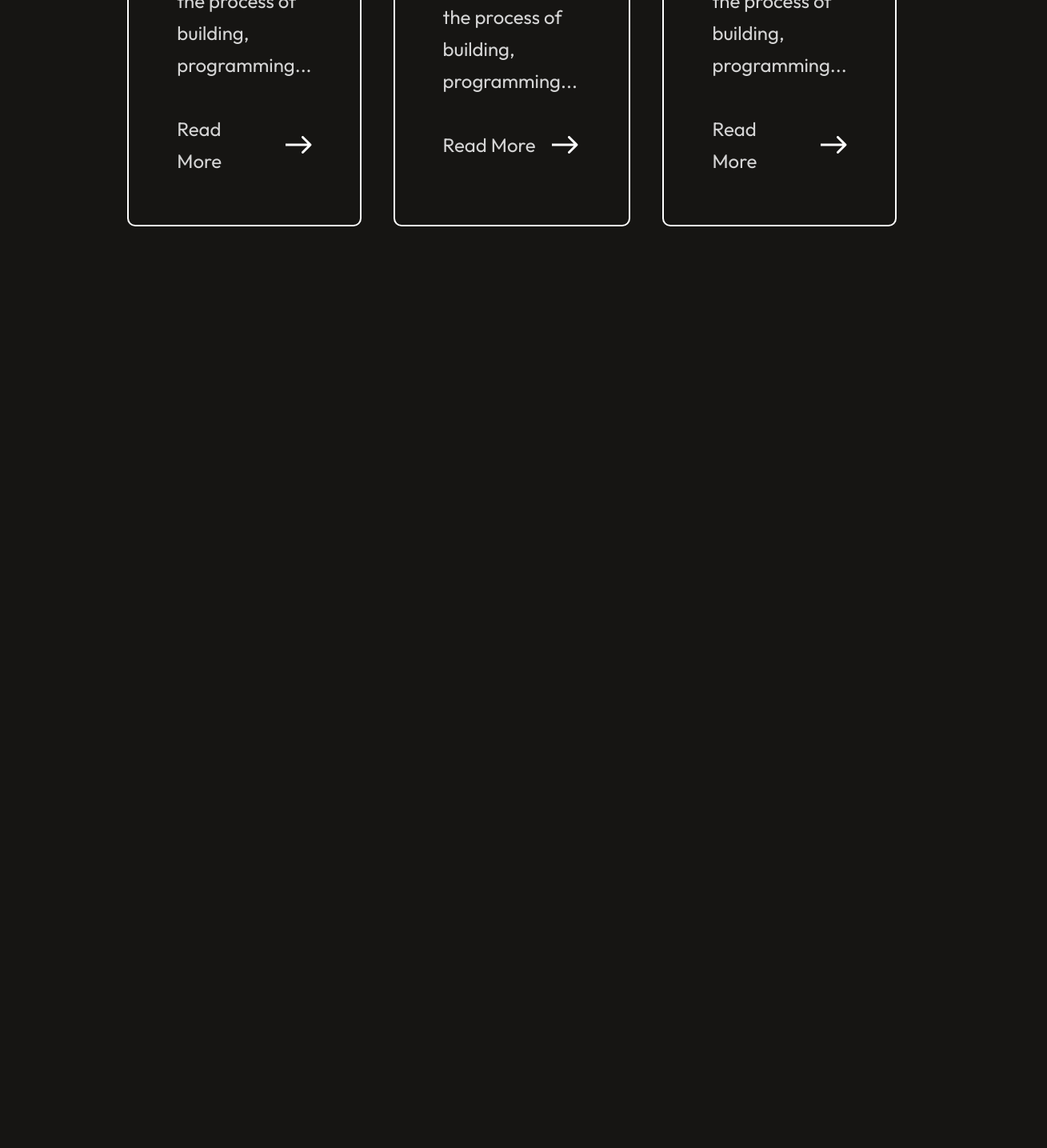
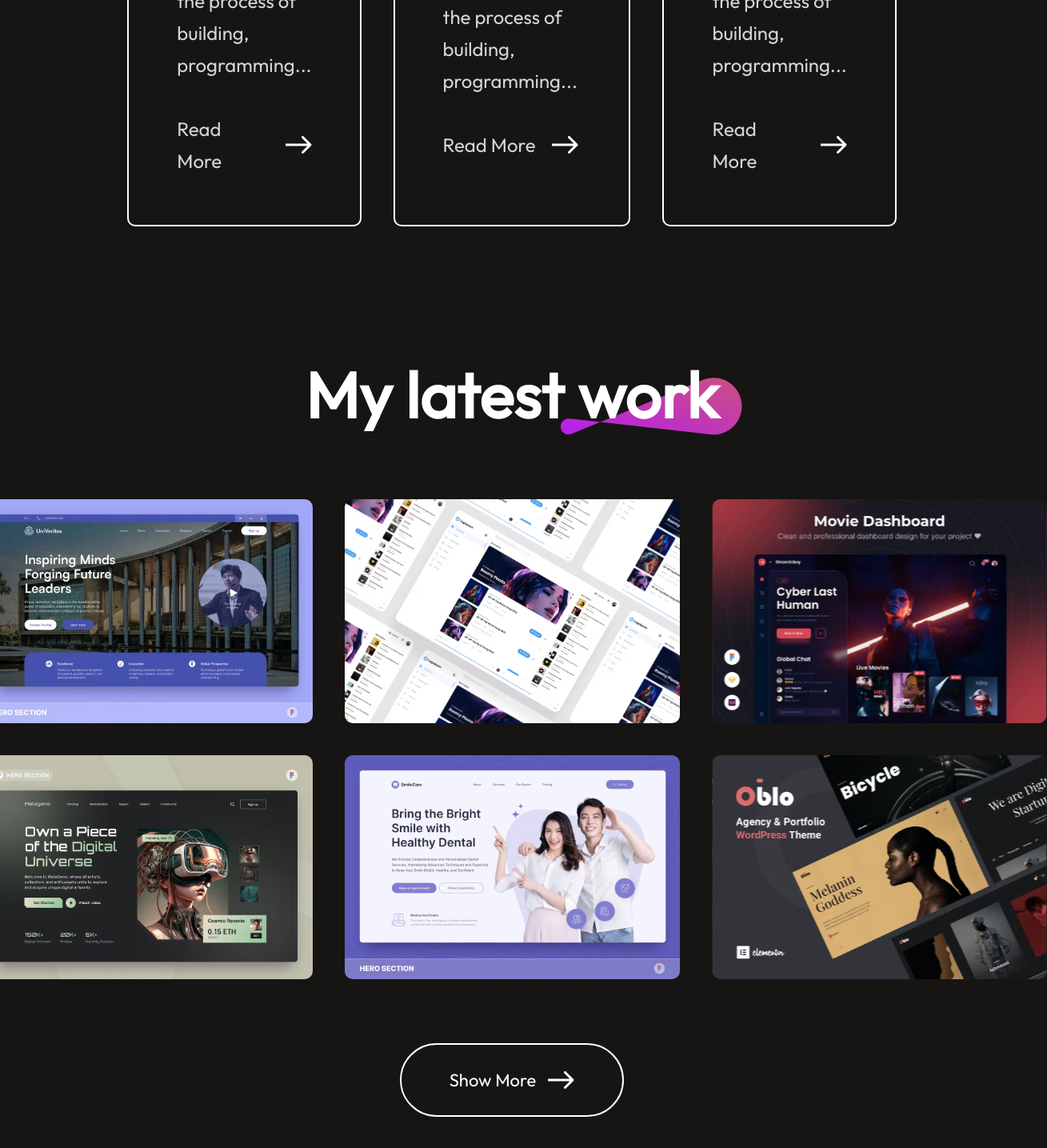
Before and after one commit to usman19977/portfolio_website, a React (Vite) app in the folder portfolio-react/: page / in a window 1280 px wide. Shown: the part 5374-6809 px from the top of the page at 80% size, 1309 px wide, since content can reach past the window. Before the commit the page ends 5737 px from the top, so only its background shows below. Built offline with nearby package versions, Linux system fonts and the light colour scheme.

Commit message:
My work
Projects
Show more

```diff
--- a/portfolio-react/src/App.jsx
+++ b/portfolio-react/src/App.jsx
@@ -3,6 +3,7 @@
 import { Hero } from './Components/Hero/Hero'
 import { About } from './Components/About/About'
 import { Services } from './Components/Services/Services'
+import { MyWork } from './Components/MyWork/MyWork'
 
 export default function App() {
     return (
@@ -11,6 +12,7 @@
             <Hero />
             <About />
             <Services />
+            <MyWork />
         </div>
     )
 }
--- /dev/null
+++ b/portfolio-react/src/Components/MyWork/MyWork.css
@@ -0,0 +1,67 @@
+.mywork {
+    display: flex;
+    flex-direction: column;
+    align-items: center;
+    justify-content: center;
+    gap: 80px;
+    margin: 80px 170px;
+}
+
+.mywork-title {
+    position: relative;
+}
+
+.mywork-title h1 {
+    padding: 0px 30px;
+    font-size: 80px;
+    font-weight: 600px;
+}
+
+.mywork-title img {
+    position: absolute;
+    bottom: 0;
+    right: 0;
+    z-index: -1;
+}
+
+.mywork-container {
+    display: grid;
+    grid-template-columns: 1fr 1fr 1fr;
+    gap: 40px;
+
+}
+
+.mywork-container img {
+    box-sizing: border-box;
+    width: 419px;
+    height: 280px;
+    transition: 0.3s;
+    cursor: pointer;
+}
+
+.mywork-container img:hover {
+    transform: scale(1.20);
+    border: 4px solid #ff00ff;
+    border-radius: 10px;
+    transition: 0.3s;
+
+}
+
+.mywork-showmore {
+    display: flex;
+    gap: 15px;
+    border-radius: 50px;
+    border: 2px solid white;
+    padding: 30px 60px;
+    font-size: 22px;
+    font-weight: 500;
+    margin-bottom: 80px;
+    transition: 0.6s;
+    cursor: pointer;
+}
+
+.mywork-showmore:hover {
+    gap: 30px;
+    transition: 0.6s;
+
+}
--- /dev/null
+++ b/portfolio-react/src/Components/MyWork/MyWork.jsx
@@ -0,0 +1,26 @@
+import React from 'react'
+import './MyWork.css';
+import theme_pattern from '../../assets/theme_pattern.svg';
+import myWorkData from '../../assets/mywork_data';
+import arrowIcon from '../../assets/arrow_icon.svg';
+
+export const MyWork = () => {
+    return (
+        <div className='mywork'>
+            <div className="mywork-title">
+                <h1>My latest work</h1>
+                <img src={theme_pattern} alt="" />
+            </div>
+            <div className="mywork-container">
+                {myWorkData.map((work, index) => {
+                    return <img src={work.w_img} alt="" key={index} />
+                })}
+            </div>
+
+            <div className="mywork-showmore">
+                <p>Show More</p>
+                <img src={arrowIcon} alt="" />
+            </div>
+        </div>
+    )
+}
```
